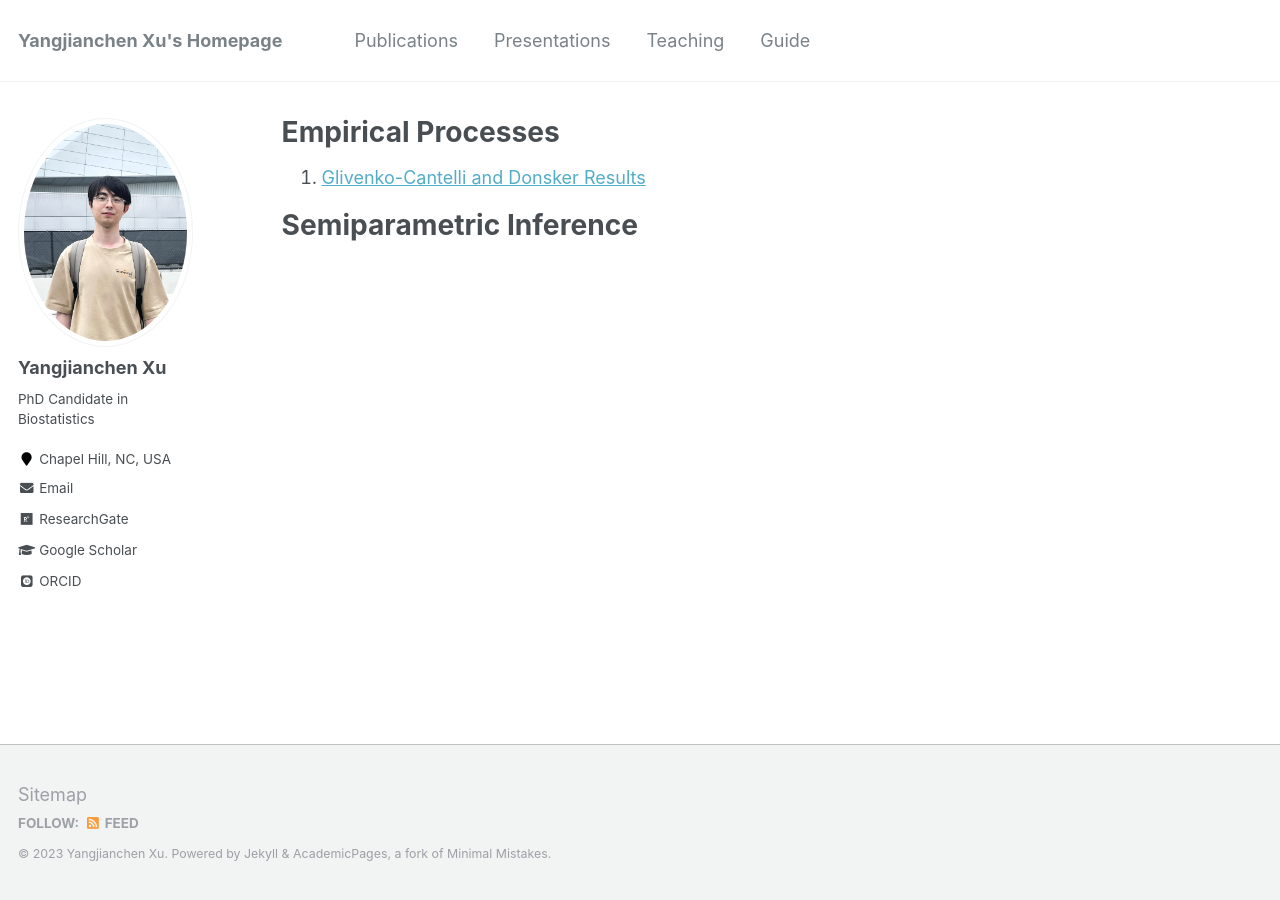
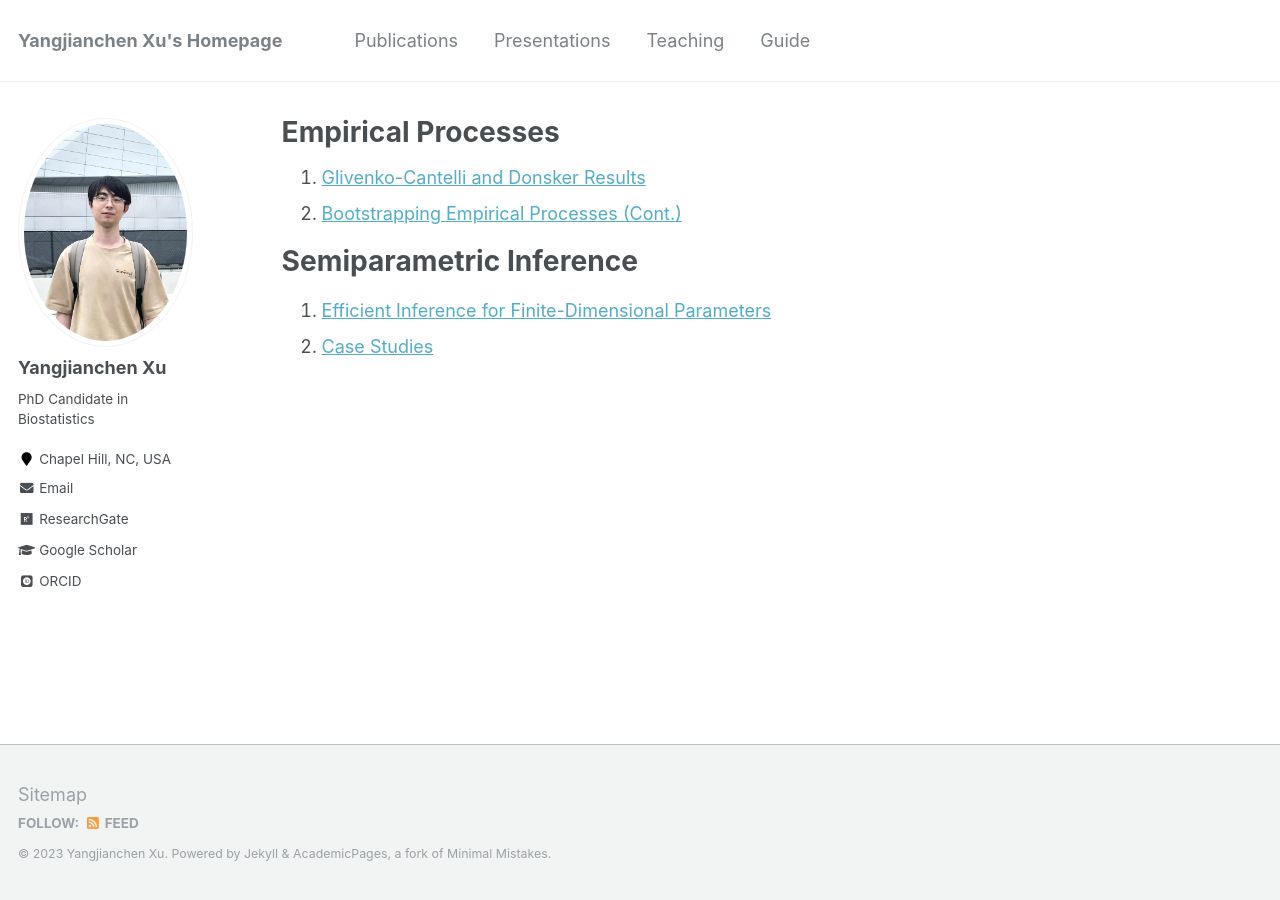
Before and after one commit to yangjc-xu/yangjc-xu.github.io, a Jekyll site: the page built from _teaching/EPSI.md, in a window 1280 px wide. Built offline with Jekyll 4.4.1, drawn with Linux system fonts in a browser that asks for light colours; some web fonts are replaced.

Commit message:
Update EPSI.md

```diff
--- a/_teaching/EPSI.md
+++ b/_teaching/EPSI.md
@@ -6,6 +6,9 @@ permalink: /teaching/EPSI
 ---
 
 1. [Glivenko-Cantelli and Donsker Results](/files/EPSI-slides/EPSI0721_GC_and_Donsker_Results.pdf)<br>
+2. [Bootstrapping Empirical Processes (Cont.)](/files/EPSI-slides/EPSI0826_Bootstrapping_Cont.pdf)<br>
 
 Semiparametric Inference
 ======
+1. [Efficient Inference for Finite-Dimensional Parameters](/files/EPSI-slides/EPSI1104_Efficient_Inference.pdf)<br>
+2. [Case Studies](/files/EPSI-slides/EPSI220212_Case_Studies.pdf)
```
